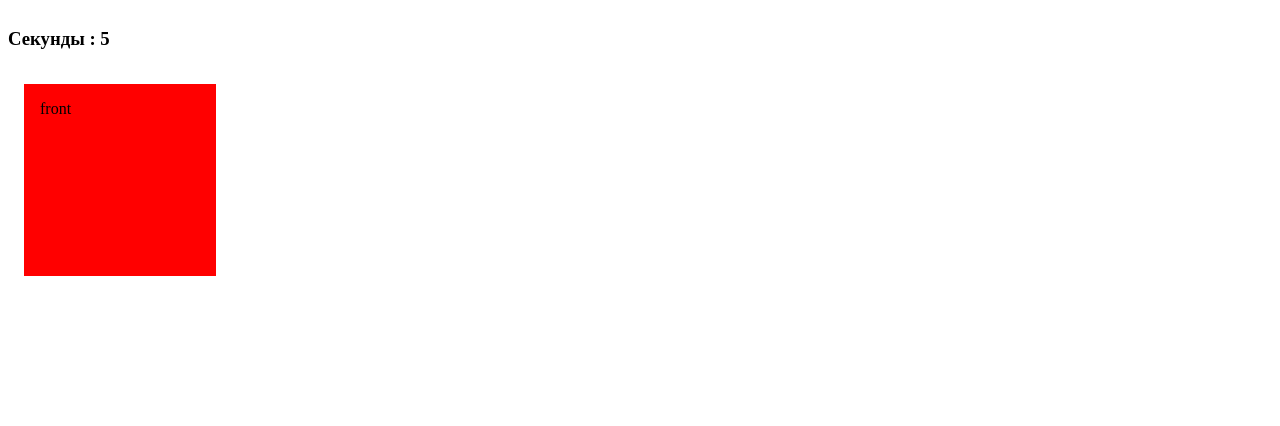
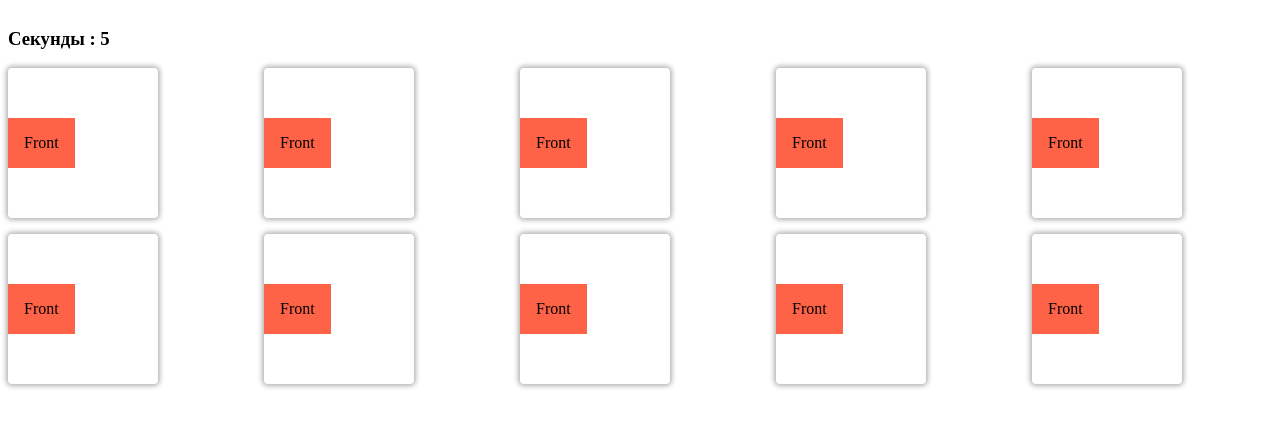
Before and after one commit to LtAlex1/match-match, a React (Create React App) app in the folder game/: page /game in a window 1280 px wide. Shown: the part 214-640 px from the top of the page. Built offline with nearby package versions, Linux system fonts and the light colour scheme.

Commit message:
Create card with flip animation

```diff
--- a/game/package.json
+++ b/game/package.json
@@ -6,6 +6,7 @@
     "@testing-library/jest-dom": "^5.11.4",
     "@testing-library/react": "^11.1.0",
     "@testing-library/user-event": "^12.1.10",
+    "prop-types": "^15.7.2",
     "react": "^17.0.1",
     "react-dom": "^17.0.1",
     "react-lorem-ipsum": "^1.4.9",
--- a/game/src/App.js
+++ b/game/src/App.js
@@ -4,7 +4,6 @@ import ContainerGamePage from './components/gamePage/ContainerGamePage'
 
 
 
-// Тут я могу получать Local и если они есть то рисовать без регистрации
 
 
 function App() {
@@ -17,7 +16,7 @@ function App() {
     <div>
         <ContainerGamePage/>
     </div>
-  </>
+</>
 
 
   );
--- a/game/src/components/gamePage/cards/Card.js
+++ b/game/src/components/gamePage/cards/Card.js
@@ -1,27 +1,25 @@
-export function Card() {
+import React, {useState} from 'react'
 
 
-    return(
-        <div className="card">
-            {/* <button>a</button>
 
-		<div className="card__inner">
-			<div className="card__face card__face--front">
-				<h2>Card Front</h2>
-			</div>
-			<div className="card__face card__face--back">
-				<div className="card__content">
-					<div className="card__header">
-						<img src="pp.jpg" alt="" className="pp" />
-						<h2>Tyler Potts</h2>
-					</div>
-					<div className="card__body">
-						<h3>JavaScript Wizard</h3>
-					</div>
-				</div>
-			</div>
-		</div> */}
-	</div>
-    )
+export default function Card({itemData}) {
 
+	const [flip,setFlip]=useState(false)
+
+	return (
+		<div className={`card ${flip ? 'flip' : ''}`}
+			 onClick={()=>setFlip(!flip)}>
+
+		<div className='front'>
+            <div className='flashCard-options'>
+				{itemData.front}
+            </div>
+        </div>
+
+        <div className ='back'>
+                {itemData.back}
+        </div>
+
+		</div>
+	)
 }
--- a/game/src/components/gamePage/cards/containerCard.js
+++ b/game/src/components/gamePage/cards/containerCard.js
@@ -1,15 +1,93 @@
 import React, {useState} from 'react'
+import Card from './Card'
 import '../../../css/card.css'
 
 
+const data =[
+    {
+      id: 1,
+      fliped: false,
+      imagin: false,
+      back: 'Background',
+      front: 'Front'
+
+    },
+    {
+      id: 2,
+      back: 'Background',
+      fliped: false,
+      imagin: false,
+      front: 'Front'
+    },
+    {
+      id: 2,
+      back: 'Background',
+      fliped: false,
+      imagin: false,
+      front: 'Front'
+    },
+
+    {
+        id: 2,
+        back: 'Background',
+        fliped: false,
+        imagin: false,
+        front: 'Front'
+      },
+
+      {
+        id: 2,
+        back: 'Background',
+        fliped: false,
+        imagin: false,
+        front: 'Front'
+      },
+
+      {
+        id: 2,
+        back: 'Background',
+        fliped: false,
+        imagin: false,
+        front: 'Front'
+      },
+
+      {
+        id: 2,
+        back: 'Background',
+        fliped: false,
+        imagin: false,
+        front: 'Front'
+      },
+
+      {
+        id: 2,
+        back: 'Background',
+        fliped: false,
+        imagin: false,
+        front: 'Front'
+      },
+
+      {
+        id: 2,
+        back: 'Background',
+        fliped: false,
+        imagin: false,
+        front: 'Front'
+      },
+
+      {
+        id: 2,
+        back: 'Background',
+        fliped: false,
+        imagin: false,
+        front: 'Front'
+      },
+  ]
 
 export default function containerCard(){
-
-
     return(
-        <div className='card' >
-             <div className="card__face card__face--front">front</div>
-             <div className="card__face card__face--back">back</div>
-	    </div>
+        <div className='card-grid'>
+            {data.map((item)=> <Card itemData = {item}/>)}
+        </div>
     )
 }
--- a/game/src/css/card.css
+++ b/game/src/css/card.css
@@ -1,32 +1,54 @@
+/* body {
+  background-color: #C8D0D2;
+  margin: 0;
+}
+ */
 
-  .card {
-    width: 10rem;
-    height: 10rem;
-    position: relative;
-    transition: transform 1s;
-    transform-style: preserve-3d;
-  }
 
-  .card__face {
-    position: absolute;
+.card-grid {
+  display: grid;
+  align-items: center;
+  grid-template-columns: repeat(auto-fill, minmax(200px, 1fr));
+  gap: 1rem;
+}
 
-    height: 100%;
-    width: 100%;
-    backface-visibility: hidden;
-  }
+.card {
+  display: flex;
+  justify-content: center;
+  align-items: center;
+  position: relative;
+  border-radius: .25rem;
+  box-shadow: 0 0 5px 2px rgba(0, 0, 0, .3);
+  background-color: white;
+  transform-style: preserve-3d;
+  transition: 150ms;
+  cursor: pointer;
+  transform: perspective(1000px) rotateY(var(--rotate-y, 0)) translateY(var(--translate-y, 0));
+  width: 150px;
+  height: 150px;
+}
 
-  .card__face--front {
-    padding: 1rem;
-    margin: 1rem;
-    background: red;
+.card:hover {
+  --translate-y: -2px;
+  box-shadow: 0 0 5px 2px rgba(0, 0, 0, .5);
+}
 
-  }
+.card.flip {
+  --rotate-y: 180deg;
+}
 
-  .card__face--back {
-    background: blue;
-    transform: rotateY( 180deg );
-  }
+.card .front {
+  left: 0;
+  background-color: tomato;
+}
 
-  .card__is-flipped {
-    transform: rotateY(180deg);
-  }
+.card .front,
+.card .back {
+  position: absolute;
+  padding: 1rem;
+  backface-visibility: hidden;
+}
+
+.card .back {
+  transform: rotateY(180deg);
+}
```
Also changed, not shown: 1 other file (tests, documents, lock files or other folders).
